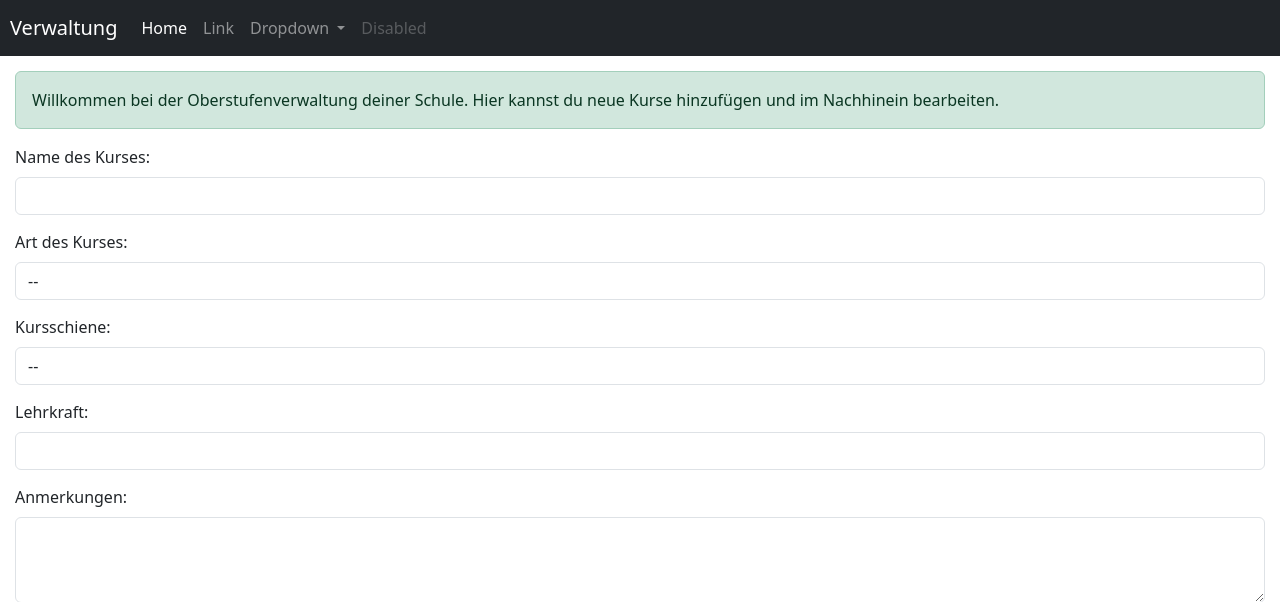
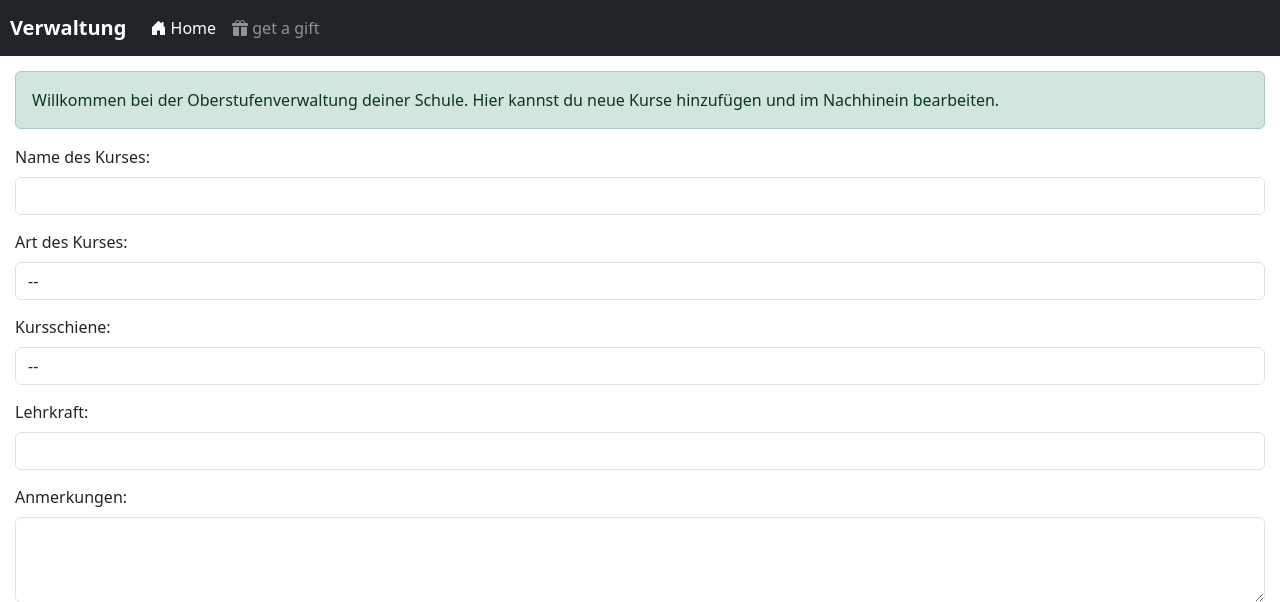
Before and after one commit to FrankfurtamA/Uebung, a Flask app: page / in a window 1280 px wide. Shown: the top 602 px of the page. Run offline with Flask 2, Linux system fonts and the light colour scheme; some libraries are stand-ins or nearby versions.

Commit message:
get a gift

```diff
--- a/static/css/index.css
+++ b/static/css/index.css
@@ -1,4 +1,4 @@
-.navbar-brand {margin-left: 10px;}
+.navbar-brand {margin-left: 10px; font-weight: bolder;}
 .alert-success {margin: 15px;}
 .buttons {margin-left: 15px; margin-right: 60%;}
 .form-group {margin: 15px;}
--- a/templates/index.html
+++ b/templates/index.html
@@ -15,24 +15,17 @@
             <div class="collapse navbar-collapse" id="navbarSupportedContent">
               <ul class="navbar-nav mr-auto">
                 <li class="nav-item active">
-                  <a class="nav-link" href="#">Home <span class="sr-only">(current)</span></a>
+                  <a class="nav-link" href="#"><i class="bi bi-house-door-fill"></i> Home <span class="sr-only">(current)</span></a>
                 </li>
                 <li class="nav-item">
-                  <a class="nav-link" href="#">Link</a>
+                  <a class="nav-link" href="https://www.youtube.com/watch?v=dQw4w9WgXcQ"><i class="bi bi-gift-fill"></i> get a gift</a>
                 </li>
-                <li class="nav-item dropdown">
-                  <a class="nav-link dropdown-toggle" href="#" id="navbarDropdown" role="button" data-toggle="dropdown" aria-haspopup="true" aria-expanded="false">
-                    Dropdown
-                  </a>
                   <div class="dropdown-menu" aria-labelledby="navbarDropdown">
                     <a class="dropdown-item" href="#">Action</a>
                     <a class="dropdown-item" href="#">Another action</a>
                     <div class="dropdown-divider"></div>
                     <a class="dropdown-item" href="#">Something else here</a>
                   </div>
-                </li>
-                <li class="nav-item">
-                  <a class="nav-link disabled" href="#">Disabled</a>
                 </li>
               </ul>
             </div>
```
